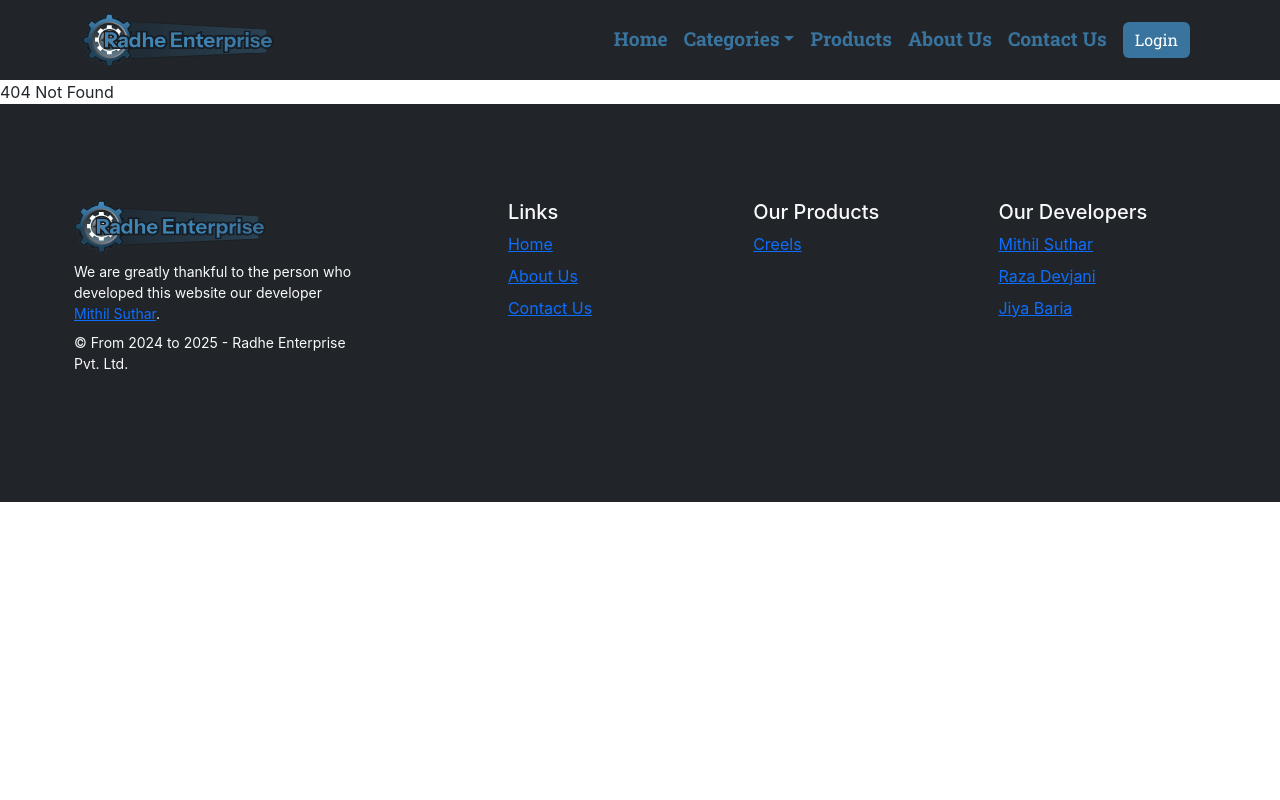
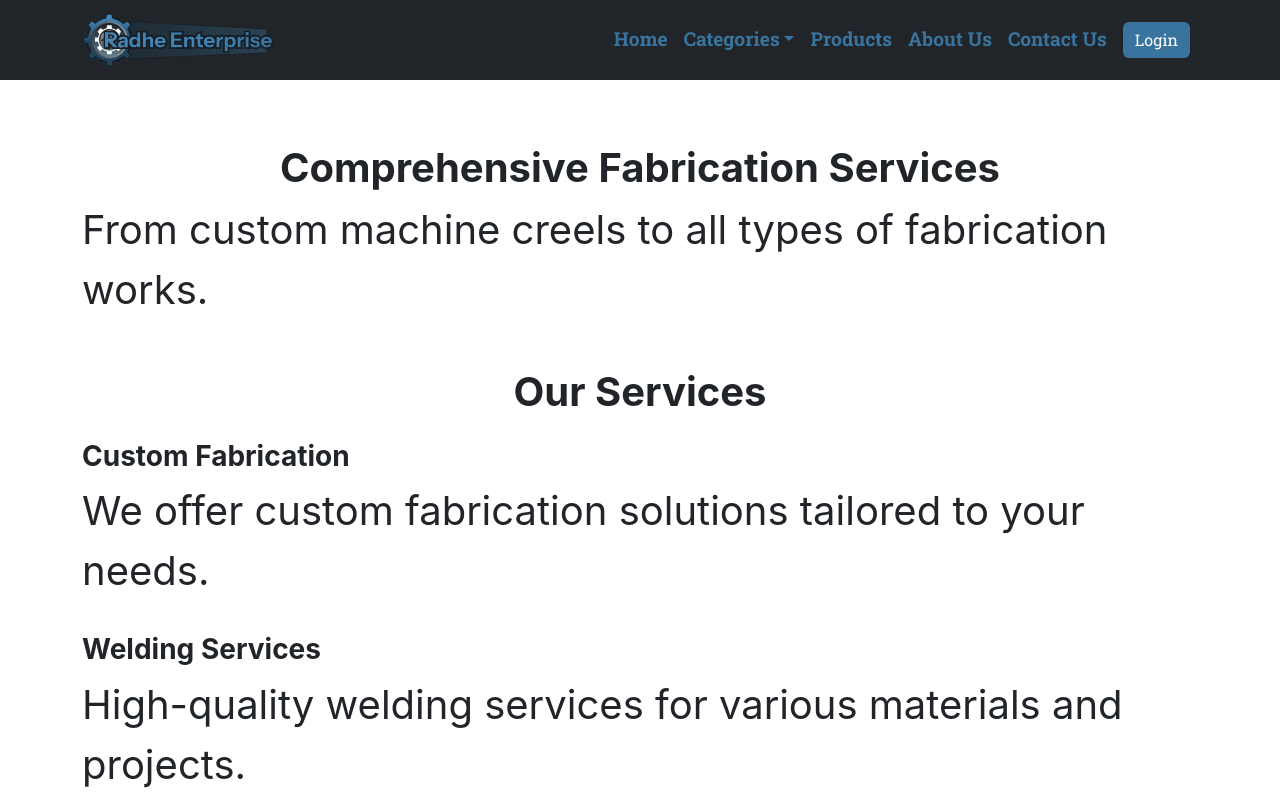
Before and after one commit to Mithil2603/radhe-enterprise, a React (Create React App) app: page /fabrication in a window 1280 px wide. Shown: the top 800 px of the page. Built offline with nearby package versions, Linux system fonts and the light colour scheme.

Commit message:
category fabrication page added

```diff
--- a/src/App.js
+++ b/src/App.js
@@ -16,6 +16,7 @@ import PlaceOrder from "./Components/PlaceOrder";
 import Orders from "./Components/Orders";
 import ResetPassword from "./Components/ResetPassword";
 import ForgotPassword from "./Components/ForgotPassword";
+import Fabrication from "./Components/Fabrication";
 
 // Admin Dashboard
 import Admin from "./Components/Admin/Admin";
@@ -44,6 +45,7 @@ function App() {
         <Route path="/login" element={<Login />}></Route>
         <Route path="/products" element={<Products />}></Route>
         <Route path="/products/:productId" element={<RTR />}></Route>
+        <Route path="/fabrication" element={<Fabrication />}></Route>
         <Route path={`/creels`} element={<Creels />}></Route>
         <Route path="/profile" element={<User />} />
         <Route path="/placeorder" element={<PlaceOrder />} />
--- /dev/null
+++ b/src/Components/Fabrication.jsx
@@ -0,0 +1,42 @@
+import React from "react";
+import { Link } from "react-router-dom";
+import "./styles/Fabrication.css";
+
+const Fabrication = () => {
+  return (
+    <div className="container-fluid pb-5 pt-5 fabrication-bg">
+      <div className="container fs-1">
+        <header className="my-3">
+          <h1 className="fw-bolder text-center">Comprehensive Fabrication Services</h1>
+          <p>From custom machine creels to all types of fabrication works.</p>
+        </header>
+
+        <section className="my-5">
+          <h1 className="fw-bolder text-center">Our Services</h1>
+          <div className="services pt-3">
+            <div className="service">
+              <h3 className="fw-bolder">Custom Fabrication</h3>
+              <p>
+                We offer custom fabrication solutions tailored to your needs.
+              </p>
+            </div>
+            <div className="service pt-3">
+              <h3 className="fw-bolder">Welding Services</h3>
+              <p>
+                High-quality welding services for various materials and
+                projects.
+              </p>
+            </div>
+            {/* Add more services as needed */}
+          </div>
+        </section>
+
+        <footer>
+          <Link to="/contact" className="btn custom-btn w-100">Contact Us</Link>
+        </footer>
+      </div>
+    </div>
+  );
+};
+
+export default Fabrication;
--- a/src/Components/Navbar.jsx
+++ b/src/Components/Navbar.jsx
@@ -75,14 +75,14 @@ export default function Navbar() {
                   </li>
                   <li>
                     <Link className="dropdown-item" to="#">
-                      Tension
+                      Tensioners
                     </Link>
                   </li>
                   <li>
                     <hr className="dropdown-divider" />
                   </li>
                   <li>
-                    <Link className="dropdown-item" to="/">
+                    <Link className="dropdown-item" to="/fabrication">
                       Other Fabrication Works
                     </Link>
                   </li>
@@ -106,7 +106,8 @@ export default function Navbar() {
               {auth ? (
                 <div className="profile-icon d-flex align-items-center justify-content-center">
                   <Link className="nav-link" to="/profile">
-                    <button className="btn custom-btn nav-btn"><svg
+                    <button className="btn custom-btn nav-btn">
+                      <svg
                         xmlns="http://www.w3.org/2000/svg"
                         width="16"
                         height="16"
@@ -115,7 +116,10 @@ export default function Navbar() {
                         viewBox="0 0 16 16"
                       >
                         <path d="M3 14s-1 0-1-1 1-4 6-4 6 3 6 4-1 1-1 1zm5-6a3 3 0 1 0 0-6 3 3 0 0 0 0 6" />
-                    </svg>{" Hello "}{name}</button>
+                      </svg>
+                      {" Hello "}
+                      {name}
+                    </button>
                   </Link>
                 </div>
               ) : (
--- a/src/Components/RTR.jsx
+++ b/src/Components/RTR.jsx
@@ -220,7 +220,7 @@ export default function RTR() {
         {feedbacks.length === 0 ? (
           <p>No feedback available yet.</p>
         ) : (
-          <div className="container-fluid d-flex justify-content-center align-items-center gap-3 custom-width">
+          <div className="container-fluid d-flex justify-content-center align-items-center gap-3 custom-width flex-wrap">
             {feedbacks.map((f) => (
               <div
                 key={f.feedback_id}
--- /dev/null
+++ b/src/Components/styles/Fabrication.css
@@ -0,0 +1,7 @@
+.fabrication-bg {
+    /* background-image: url("https://images.pexels.com/photos/7819764/pexels-photo-7819764.jpeg"); */
+    background-position: center;
+    background-repeat: no-repeat;
+    background-size: cover;
+    /* background-attachment: fixed; */
+}
```
Lines whose indentation alone changed are shown as unchanged.
